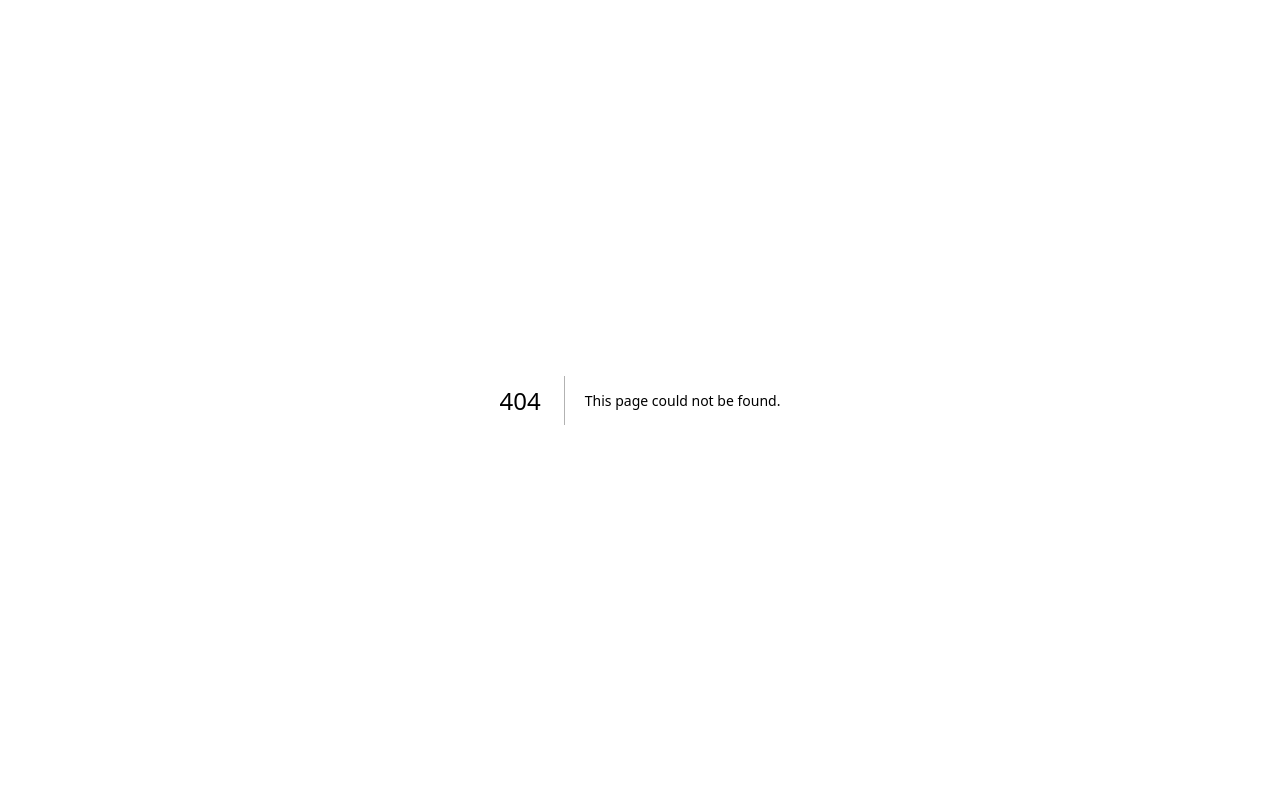
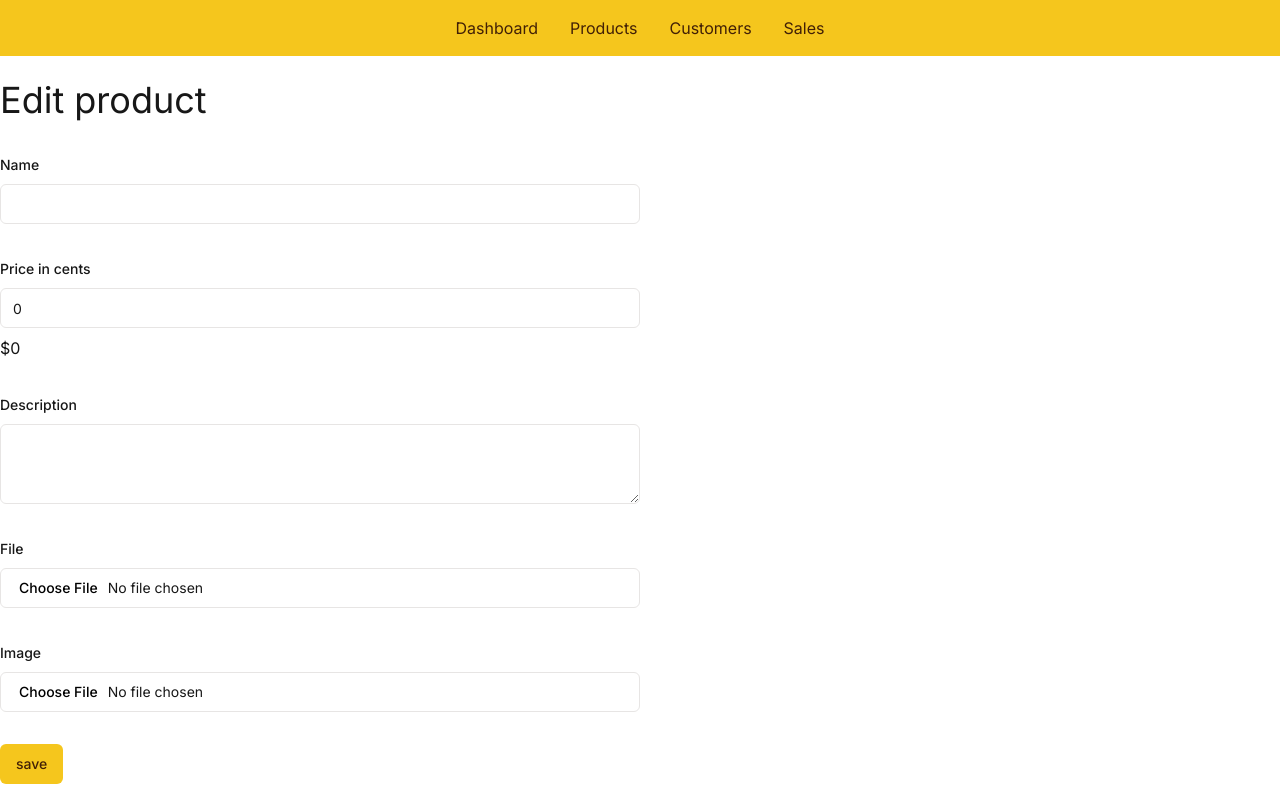
Before and after one commit to parham-devdocs/E-commerce-Next, a Next.js app: page /admin/products/1/edit in a window 1280 px wide. Before the commit this address had no page. Built offline with nearby package versions, Linux system fonts and the light colour scheme; no server answers; the database is empty.

Commit message:
edit page created

```diff
--- /dev/null
+++ b/app/admin/products/[id]/edit/page.tsx
@@ -0,0 +1,14 @@
+
+import prisma from "@/db/db";
+import PageHeader from "../../../_components/PageHeader";
+import ProductForm from "../..//_components/ProductForm";
+
+export default async function NewProductPage({ params: { id } }: { params: { id: string } }) {
+    const product=await prisma.product.findUnique({where:{id}})
+  return (
+    <>
+      <PageHeader>Edit product</PageHeader>
+      <ProductForm product={product} />
+    </>
+  );
+}
--- a/app/admin/products/_components/ProductForm.tsx
+++ b/app/admin/products/_components/ProductForm.tsx
@@ -9,8 +9,9 @@ import { useState } from "react";
 import { formatCurrency } from "@/lib/formatters";
 import { AddProduct } from "../../_actions";
 import { useFormStatus,useFormState } from "react-dom";
-export default function ProductForm() {
-    const [priceInCents, setPriceInCents] = useState<number>(0);
+import {Product  } from "@prisma/client";
+export default function ProductForm({ product }: { product?: Product | null }) {
+  const [priceInCents, setPriceInCents] = useState<number | undefined>(Number(product?.priceInCents) || 0);
     const { pending } = useFormStatus()
 
     return (
@@ -23,6 +24,7 @@ export default function ProductForm() {
               id="name"
               name="name"
               required
+              defaultValue={product?.name}
               className=" focus:border-2 focus:border-primary transition-colors duration-300"
             ></Input>
           </div>
@@ -47,6 +49,7 @@ export default function ProductForm() {
               id="description"
               name="description"
               className=" focus:border-2 focus:border-primary transition-colors duration-300"
+              defaultValue={product?.description}
             ></Textarea>
           </div>
           <div className=" space-y-2">
@@ -56,8 +59,11 @@ export default function ProductForm() {
               id="file"
               name="file"
               className=" focus:border-2 focus:border-primary transition-colors duration-300"
-            ></Input>
-
+              value={product?.filePath}
+            />
+            {product?.filePath && (
+              <p className=" text-secondary-foreground"> {product?.filePath}</p>
+            )}
           </div>
           <div className=" space-y-2">
             <Label htmlFor="name">Image</Label>
@@ -66,8 +72,11 @@ export default function ProductForm() {
               id="image"
               name="image"
               className=" focus:border-2 focus:border-primary transition-colors duration-300"
-            ></Input>
-
+              value={product?.imagePath}
+            />
+            {product?.imagePath && (
+              <Image src={product?.imagePath} alt="product image" height="200" width="200"/>
+            )}
           </div>
           <Button
             type="submit"
```
Also changed, not shown: app/admin/products/[id]/download/route.ts (added).
